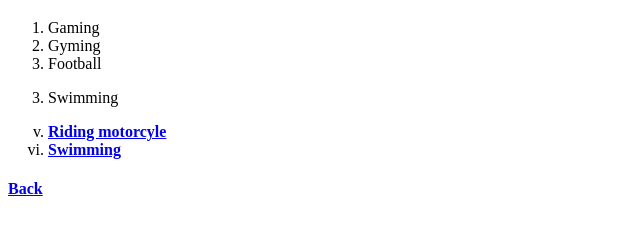
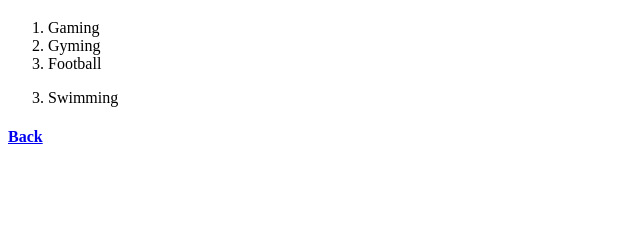
Before and after one commit to TenJig/Portfolio, a plain HTML site: page hobbies.html in a window 1280 px wide. Shown: the part 61-296 px from the top of the page, without its empty margins (0-640 px from the left). Drawn offline with Linux system fonts and the light colour scheme.

Commit message:
Deleted links of swimming and driving

```diff
--- a/hobbies.html
+++ b/hobbies.html
@@ -14,10 +14,6 @@
     <ol start="3">
         <li>Swimming</li>
     </ol>
-    <ol type="i" start="5">
-        <li><strong><a href="https://www.yamaha-motor-india.com/">Riding motorcyle</strong></a></li>
-        <li><strong><a href="https://en.wikipedia.org/wiki/Olympic-size_swimming_pool">Swimming</a></strong></li>
-    </ol>
     <h4><a href="index.html">Back</a></h4>
 
 
```
